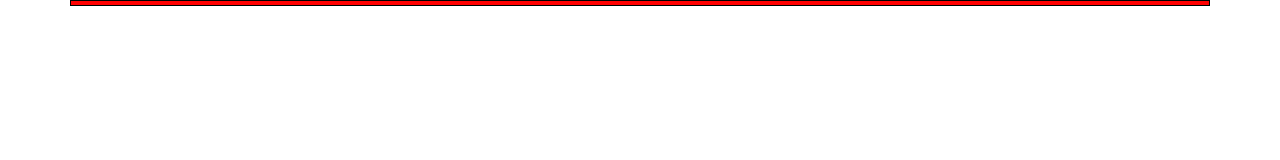
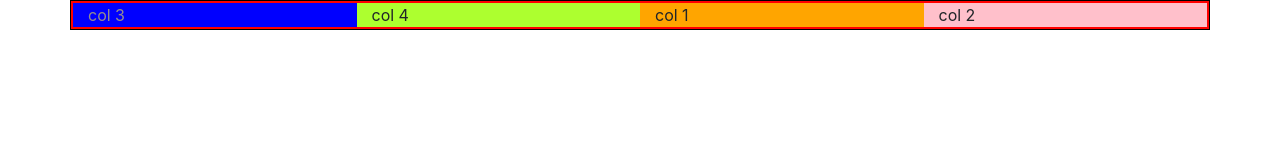
Before and after one commit to anubhab5/learn-bootstrap, a website: page index.html in a window 1280 px wide. Drawn offline with nearby package versions, Linux system fonts and the light colour scheme.

Commit message:
ordering first and last

```diff
--- a/css/style.css
+++ b/css/style.css
@@ -67,3 +67,11 @@ body {
     background-color: blue;
     color           : rgb(148, 141, 141);
 }
+
+.orange {
+    background-color: orange;
+}
+
+.green {
+    background-color: greenyellow;
+}
--- a/index.html
+++ b/index.html
@@ -11,9 +11,14 @@
         <title>Bootstrap</title>
     </head>
     <body>
+
+
         <div class="container">
             <div class="row">
-
+                <div class="col orange order-md-last">col 1</div>
+                <div class="col pink order-lg-last">col 2</div>
+                <div class="col blue order-md-first">col 3</div>
+                <div class="col green order-lg-first">col 4</div>
             </div>
         </div>
 
```
